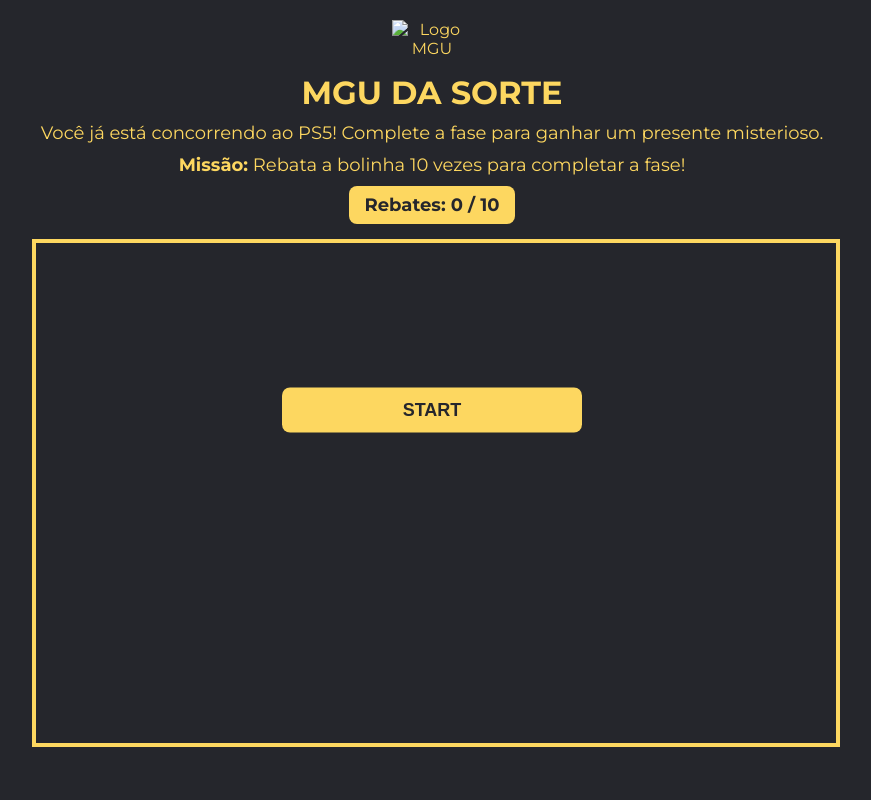
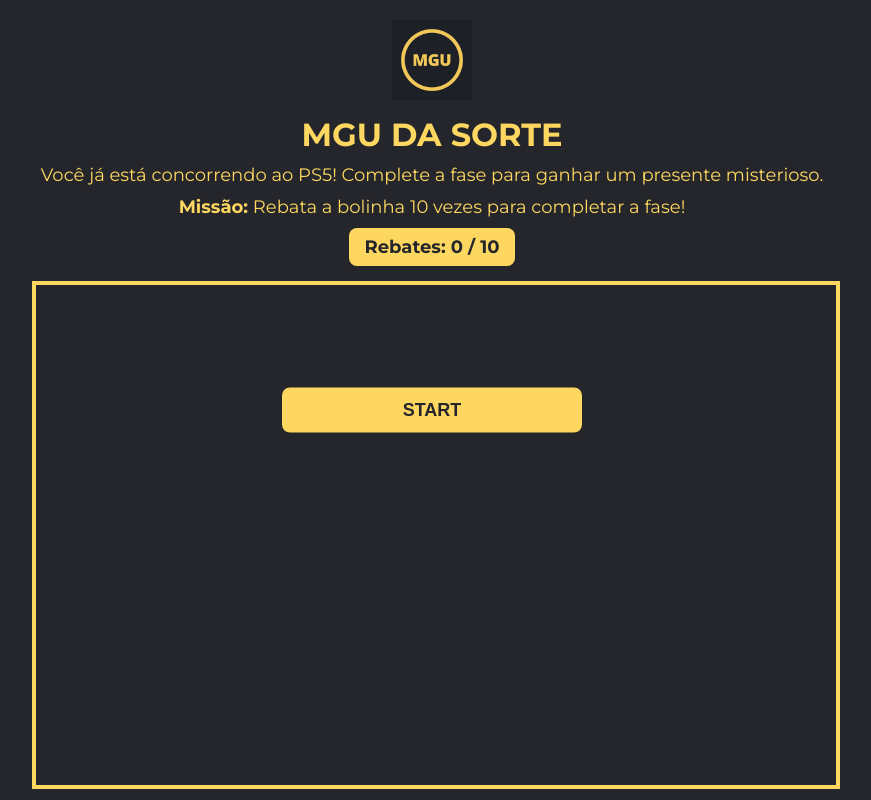
Before and after one commit to SwarpTech/mgudasorte, a plain HTML site: page index.html in a window 1280 px wide. Shown: the whole page, without its empty margins (208-1079 px from the left). Drawn offline with Linux system fonts and the light colour scheme.

Commit message:
Update index.html

```diff
--- a/index.html
+++ b/index.html
@@ -104,7 +104,7 @@
   <button id="botaoAvancar" class="botao-central">Avançar de Fase</button>
   <button id="botaoNovoJogo" class="botao-central">Novo Jogo</button>
 
-  <img src="MGU icon.png" alt="Logo MGU" class="logo">
+  <img src="logo-mgu.png" alt="Logo MGU" class="logo">
   <h1>MGU DA SORTE</h1>
   <p>Você já está concorrendo ao PS5! Complete a fase para ganhar um presente misterioso.</p>
   <p><strong>Missão:</strong> Rebata a bolinha 10 vezes para completar a fase!</p>
```
